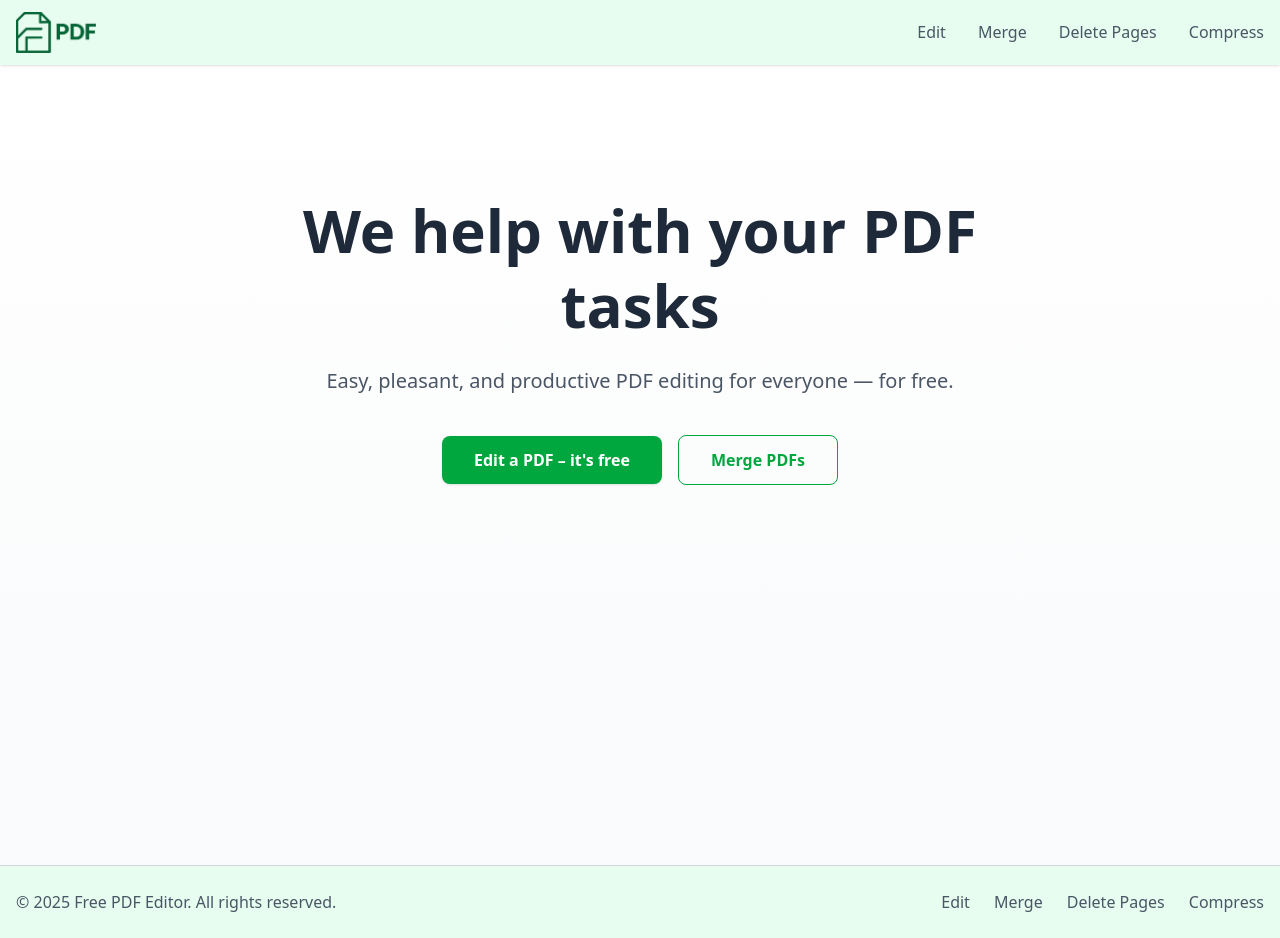
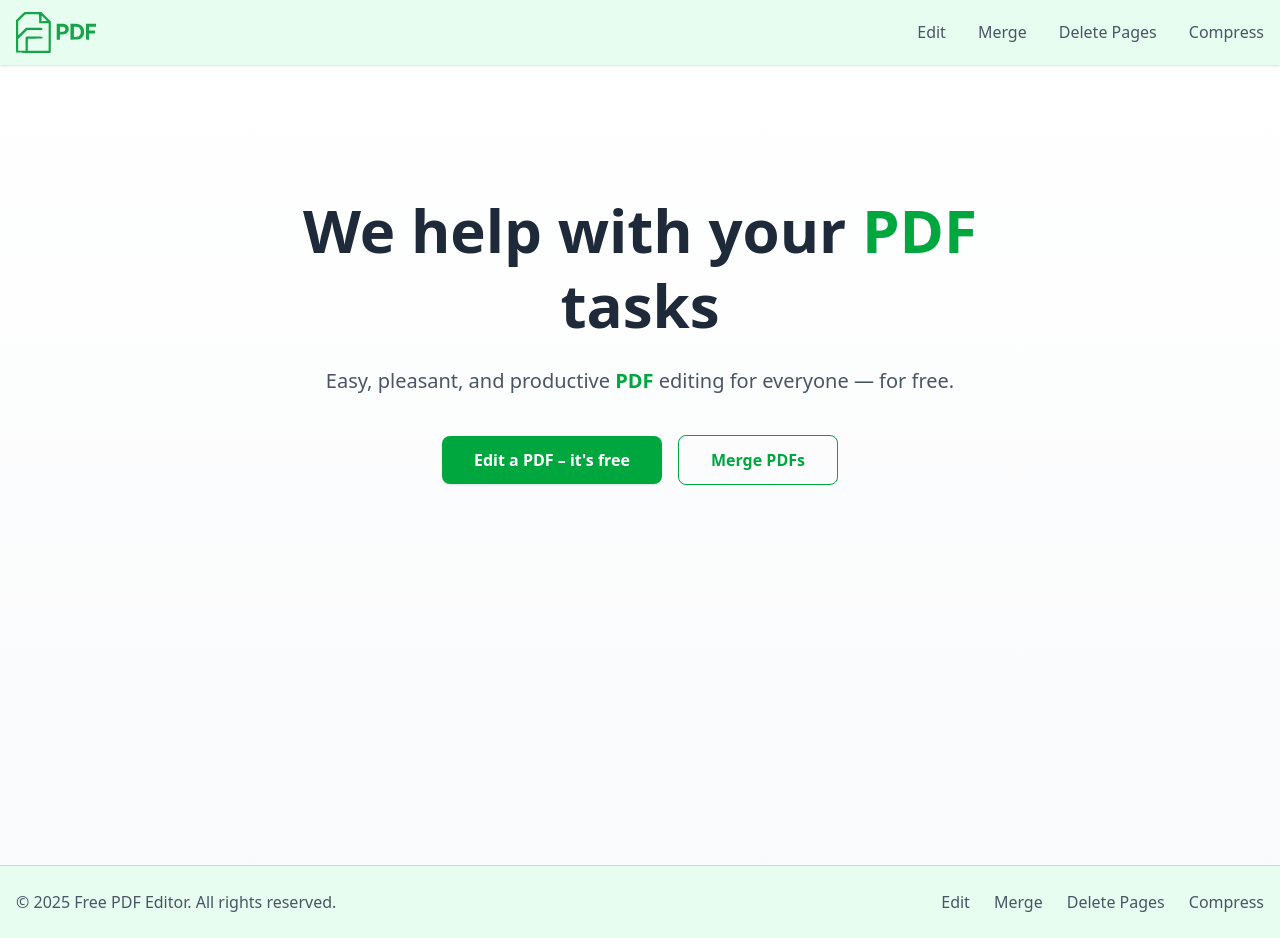
Before and after one commit to YamaniYassine/PDF-editor-web-app, a Next.js app in the folder pdf-editor-frontend/: page / in a window 1280 px wide. Built offline with nearby package versions, Linux system fonts and the light colour scheme.

Commit message:
Choosing an unify color theme

```diff
--- a/pdf-editor-frontend/src/app/globals.css
+++ b/pdf-editor-frontend/src/app/globals.css
@@ -14,3 +14,8 @@
   .animate-fade-in {
     animation: fadeIn 0.2s ease forwards;
   }
+
+  .highlight-pdf {
+    color: var(--color-green-600);
+    font-weight: 600;
+  }
--- a/pdf-editor-frontend/src/components/Hero.tsx
+++ b/pdf-editor-frontend/src/components/Hero.tsx
@@ -6,10 +6,10 @@ export default function Hero() {
     <section className="relative w-full min-h-screen flex  justify-center px-6 bg-gradient-to-b from-white to-gray-50" style={{ paddingTop: '10%' }}>
       <div className="max-w-3xl text-center">
         <h1 className="text-4xl sm:text-5xl md:text-6xl font-bold text-gray-800 mb-6 leading-tight">
-          We help with your PDF tasks
+          We help with your <span className="highlight-pdf">PDF</span> tasks
         </h1>
         <p className="text-lg sm:text-xl text-gray-600 mb-10">
-          Easy, pleasant, and productive PDF editing for everyone — for free.
+          Easy, pleasant, and productive <span className="highlight-pdf">PDF</span> editing for everyone — for free.
         </p>
 
         <div className="flex flex-col sm:flex-row justify-center items-center gap-4">
--- a/pdf-editor-frontend/src/components/Navbar.tsx
+++ b/pdf-editor-frontend/src/components/Navbar.tsx
@@ -15,7 +15,7 @@ export default function Navbar() {
 
       <a href="/" className="flex items-center space-x-2">
         <Image
-          src="/PDF-logo-resize.png"
+          src="/PDF-logo.svg"
           alt="PDF Editor Logo"
           width={80}
           height={40}
@@ -35,22 +35,22 @@ export default function Navbar() {
         {/* Desktop menu version */}
         <ul className="hidden sm:flex space-x-8 text-gray-600 font-medium">
           <li>
-            <Link href="/edit" className="hover:text-gray-800 hover:font-bold transition">
+            <Link href="/edit" className="hover:text-green-600 hover:font-bold transition">
               Edit
             </Link>
           </li>
           <li>
-            <Link href="/merge" className="hover:text-gray-800 hover:font-bold transition">
+            <Link href="/merge" className="hover:text-green-600 hover:font-bold transition">
               Merge
             </Link>
           </li>
           <li>
-            <Link href="/delete" className="hover:text-gray-800 hover:font-bold transition">
+            <Link href="/delete" className="hover:text-green-600 hover:font-bold transition">
               Delete Pages
             </Link>
           </li>
           <li>
-            <Link href="/compress" className="hover:text-gray-800 hover:font-bold transition">
+            <Link href="/compress" className="hover:text-green-600 hover:font-bold transition">
               Compress
             </Link>
           </li>
--- a/pdf-editor-frontend/src/components/PdfCompressor.tsx
+++ b/pdf-editor-frontend/src/components/PdfCompressor.tsx
@@ -56,10 +56,10 @@ export default function PdfCompressor() {
       <div className="max-w-screen-xl mx-auto flex flex-col items-center space-y-12">
         <div className="text-center space-y-2">
           <h1 className="text-4xl sm:text-5xl font-bold text-gray-800">
-            Compress Your PDF
+            Compress Your <span className="highlight-pdf">PDF</span>
           </h1>
           <p className="mt-2 text-xl text-gray-600 max-w-xl mx-auto">
-            Compress Your PDF and Reduce the filesize.
+            Compress Your <span className="highlight-pdf">PDF</span> and Reduce the filesize.
           </p>
         </div>
 
--- a/pdf-editor-frontend/src/components/PdfDeleter.tsx
+++ b/pdf-editor-frontend/src/components/PdfDeleter.tsx
@@ -64,10 +64,10 @@ export default function PdfDeleter() {
       <div className="max-w-screen-xl mx-auto flex flex-col items-center space-y-12">
         <div className="text-center space-y-2">
           <h1 className="text-4xl sm:text-5xl font-bold text-gray-800">
-            Delete PDF Pages
+            Delete <span className="highlight-pdf">PDF</span> Pages
           </h1>
           <p className="mt-2 text-xl text-gray-600 max-w-xl mx-auto">
-            Delete one or multi Pages from Your PDF
+            Delete one or multi Pages from Your <span className="highlight-pdf">PDF</span>
           </p>
         </div>
 
--- a/pdf-editor-frontend/src/components/PdfEditor.tsx
+++ b/pdf-editor-frontend/src/components/PdfEditor.tsx
@@ -78,10 +78,10 @@ export default function PdfEditor() {
       <div className="max-w-screen-xl mx-auto flex flex-col items-center space-y-12">
         <div className="text-center space-y-2">
           <h1 className="text-4xl sm:text-5xl font-bold text-gray-800">
-            Edit Your PDF
+            Edit Your <span className="highlight-pdf">PDF</span>
           </h1>
           <p className="mt-2 text-xl text-gray-600 max-w-xl mx-auto">
-            Change PDF text directly in your browser.
+            Change <span className="highlight-pdf">PDF</span> text directly in your browser.
           </p>
         </div>
 
--- a/pdf-editor-frontend/src/components/PdfMerger.tsx
+++ b/pdf-editor-frontend/src/components/PdfMerger.tsx
@@ -66,10 +66,10 @@ export default function PdfMerger() {
       <div className="max-w-screen-xl mx-auto flex flex-col items-center space-y-12">
         <div className="text-center space-y-2">
           <h1 className="text-4xl sm:text-5xl font-bold text-gray-800">
-            Merge Your PDFs
+            Merge Your <span className="highlight-pdf">PDFs</span>
           </h1>
           <p className="mt-2 text-xl text-gray-600 max-w-xl mx-auto">
-            Merge two PDF Files or more in One.
+            Merge two <span className="highlight-pdf">PDF</span> Files or more in One.
           </p>
         </div>
 
--- a/pdf-editor-frontend/src/components/ToolGrid.tsx
+++ b/pdf-editor-frontend/src/components/ToolGrid.tsx
@@ -17,7 +17,7 @@ export default function ToolGrid({ currentTool }: ToolGridProps) {
 
   return (
     <div className="mt-6 w-full max-w-4xl flex flex-col items-center">
-      <h2 className="text-3xl font-semibold text-gray-800 mb-4">Or try other PDF Tools</h2>
+      <h2 className="text-3xl font-semibold text-gray-800 mb-4">Or try other <span className="highlight-pdf">PDF</span> Tools</h2>
       <div className="grid grid-cols-1 sm:grid-cols-2 md:grid-cols-3 gap-6 w-full px-4">
         {tools
           .filter((tool) => tool.key !== currentTool)
```
Also changed, not shown: pdf-editor-frontend/public/PDF-logo.svg (added).
